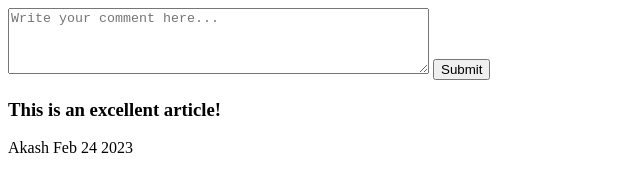
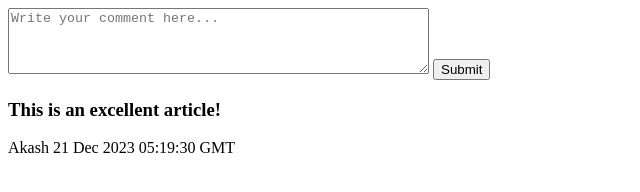
Before and after one commit to acciojob/user-friendly-comments-kaustavsarkar14, a website: page main.html in a window 1280 px wide. Shown: the whole page, without its empty margins (0-640 px from the left). Drawn offline with Linux system fonts and the light colour scheme.

```diff
--- a/main.html
+++ b/main.html
@@ -13,7 +13,7 @@
 	<div class="comments-container" >
 		<div class="comment" >
 			<h3>This is an excellent article!</h3>
-			<p>Akash Feb 24 2023</p>
+			<p>Akash 21 Dec 2023 05:19:30 GMT</p>
 		</div>
 	</div>
     <script type="text/javascript" src="./script.js">
```
